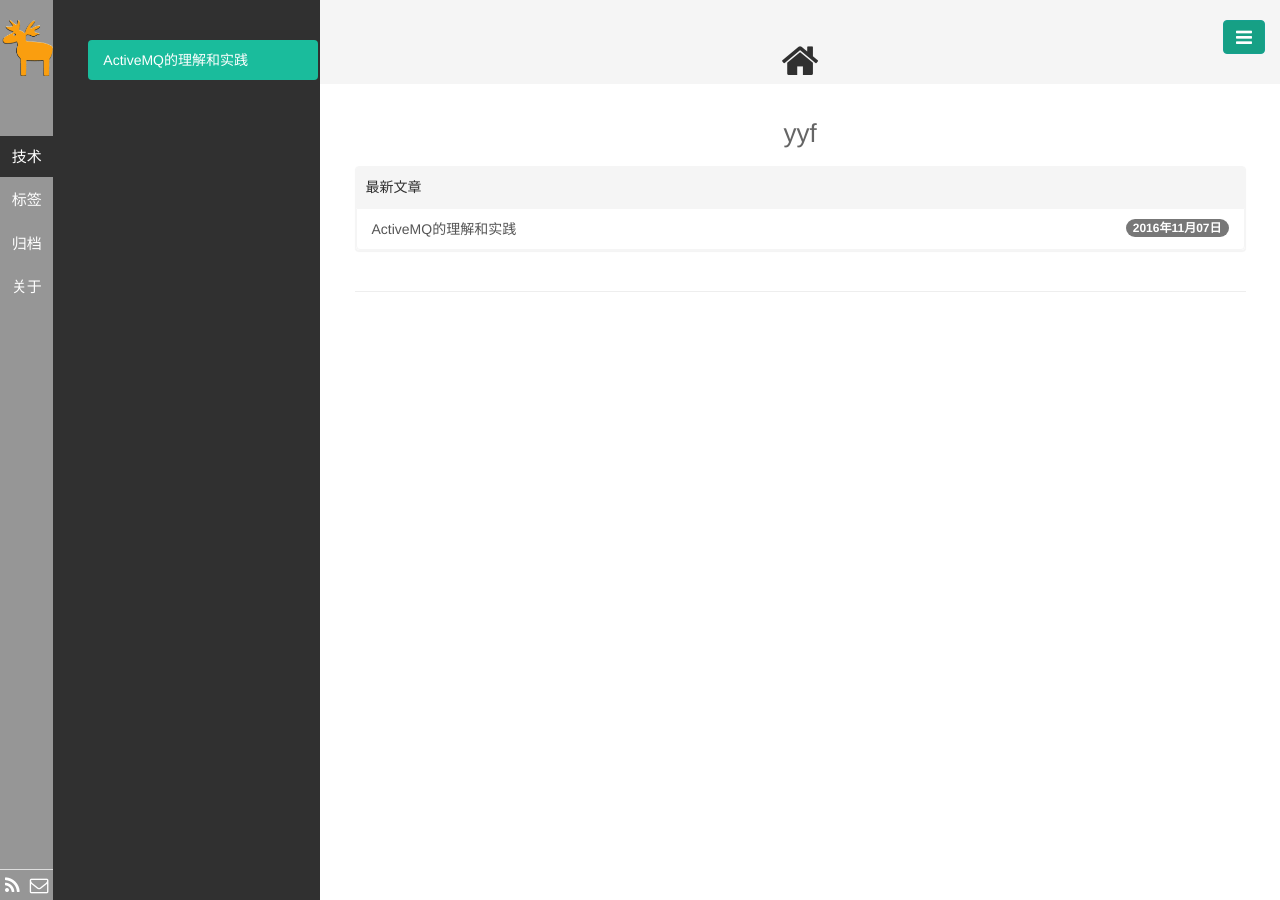
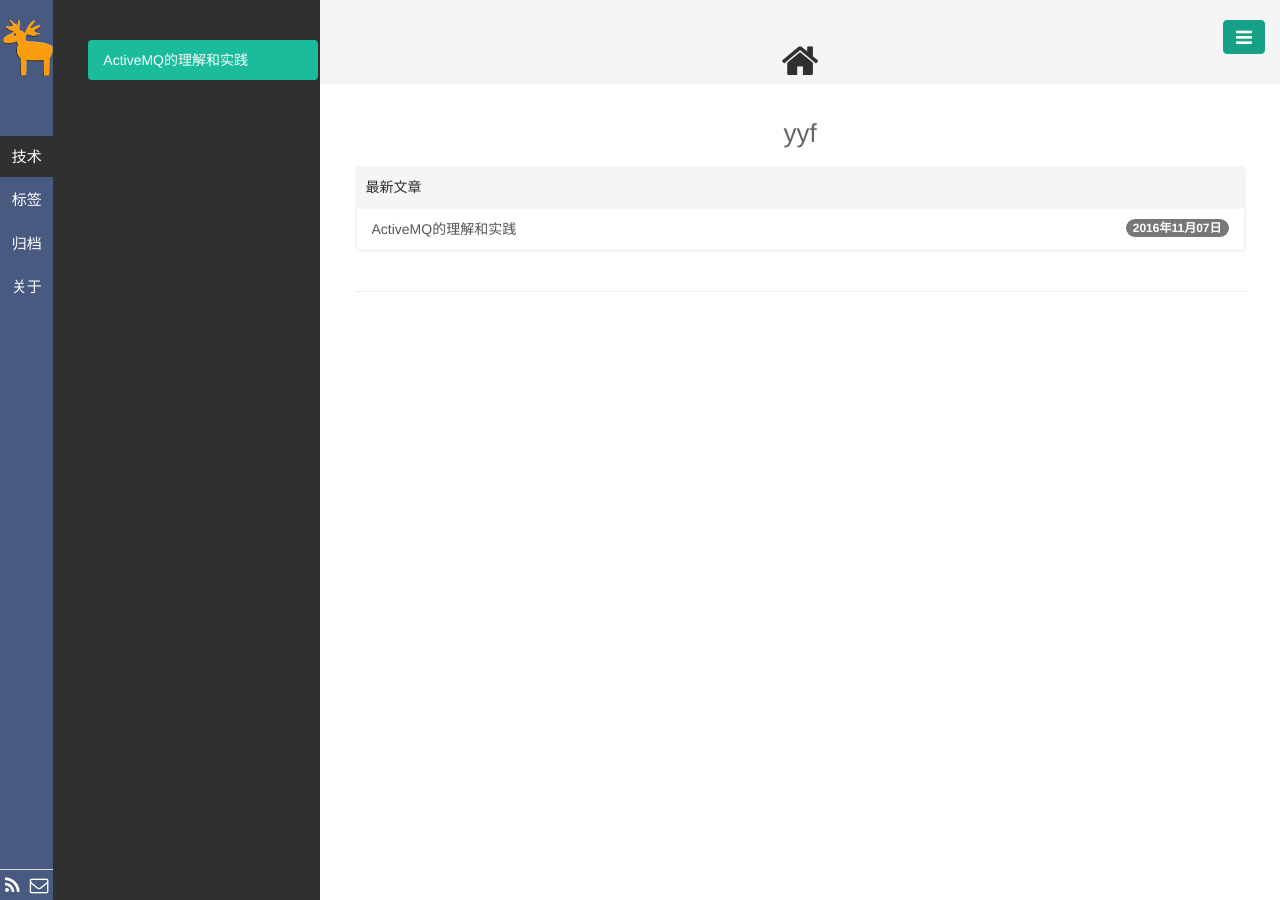
Before and after one commit to yeyafei/yeyafei.github.io, a Jekyll site: the page built from index.html, in a window 1280 px wide. Built offline with Jekyll 4.4.1, drawn with Linux system fonts in a browser that asks for light colours; Markdown is read by kramdown in place of the engine named in the settings; the list of posts is cut into pages by our own code; comment, search, counter and statistics services are not loaded.

Commit message:
Update base.css

```diff
--- a/public/css/base.css
+++ b/public/css/base.css
@@ -19,7 +19,8 @@ body, html {
 /* 左侧导航栏 */
 .aside1 {
   /*background-color: #1f2c39;*/
-  background-color: #969696;
+/*   background-color: #969696; */
+  background-color: #495A80;
 
   /*background-image: url(/public/img/yellowdeer.jpg);*/
   height: 100%;
```
